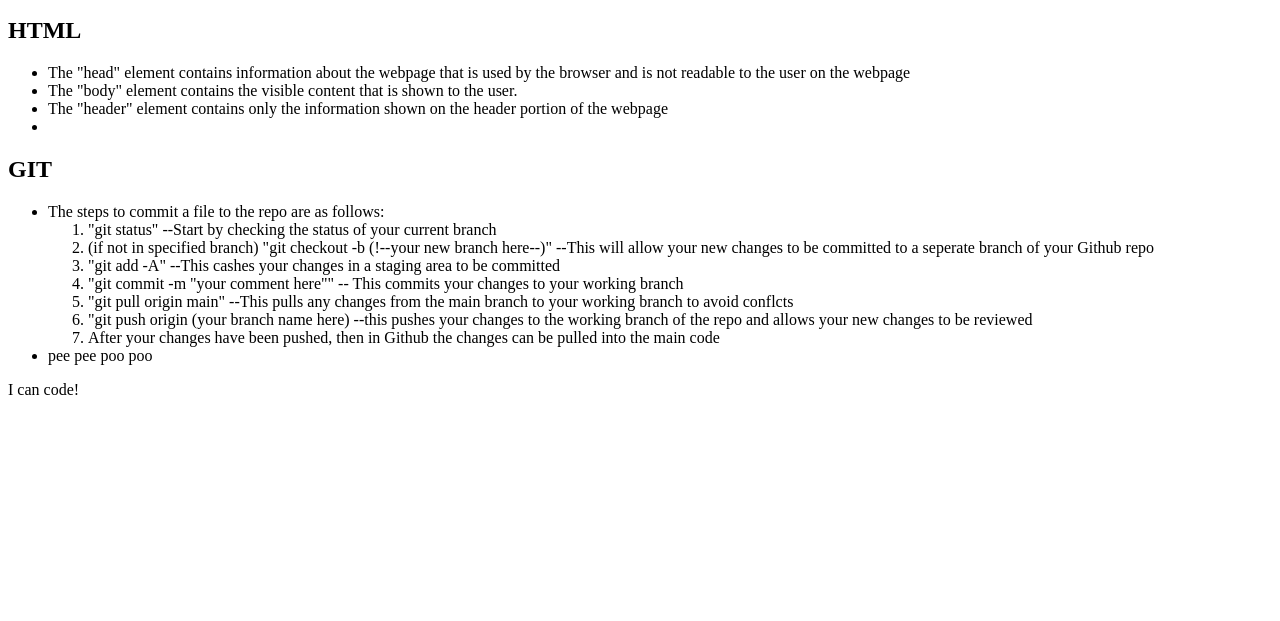
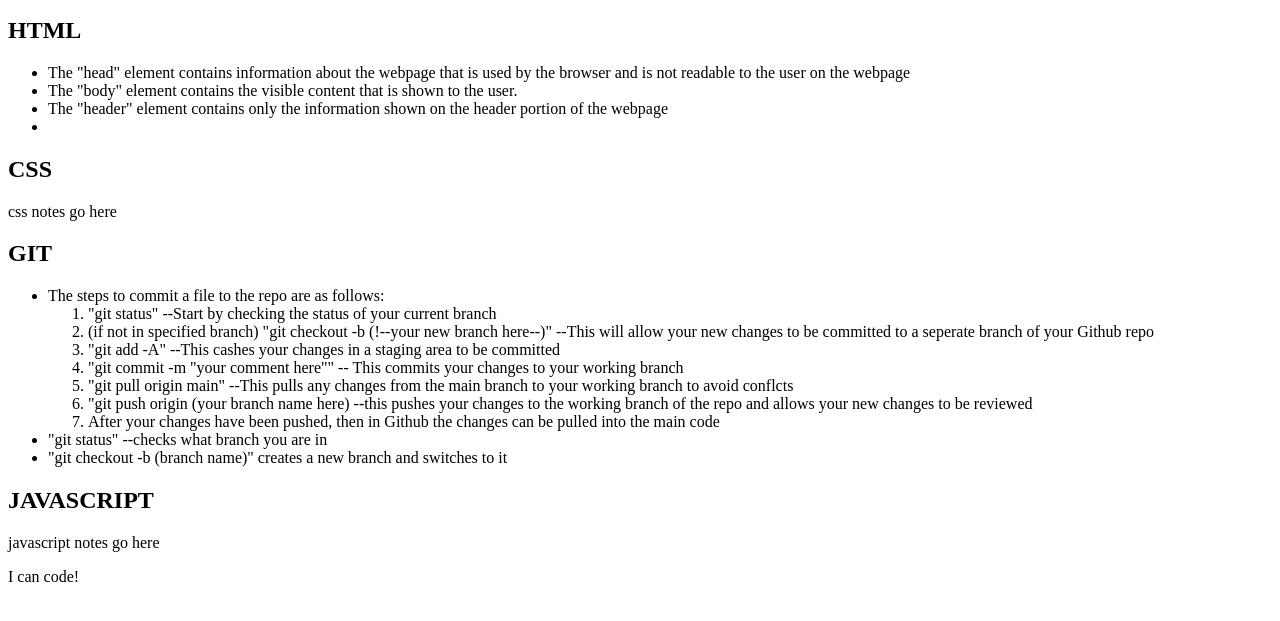
Before and after one commit to bpmcdonell/Prework-Study-Guide, a plain HTML site: page index.html in a window 1280 px wide. Shown: the part 101-722 px from the top of the page. Drawn offline with Linux system fonts and the light colour scheme.

Commit message:
adding TBD to other sections of the guide

```diff
--- a/index.html
+++ b/index.html
@@ -24,10 +24,11 @@
                     <li></li>
             </ul>
 
-        </section>
+         </section>
 
         <section class="card" id="css-section">
-
+            <h2>CSS</h2>
+            <p> css notes go here </p>
 
         </section>
 
@@ -44,13 +45,16 @@
                         <li>"git push origin (your branch name here) --this pushes your changes to the working branch of the repo and allows your new changes to be reviewed</li>
                         <li>After your changes have been pushed, then in Github the changes can be pulled into the main code</li>
                     </ol>
-                <li>pee pee poo poo</li>
+                <li>"git status" --checks what branch you are in</li>
+                <li>"git checkout -b (branch name)" creates a new branch and switches to it</li>
+
             </ul>
 
         </section>
 
         <section class="card" id="javascript section">
-
+            <h2>JAVASCRIPT</h2>
+            <p>javascript notes go here</p>
 
         </section>
 
```
